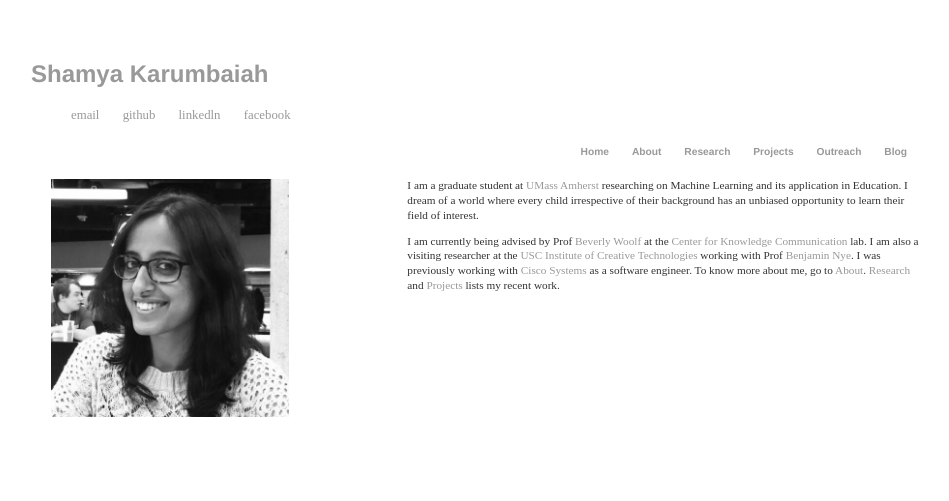
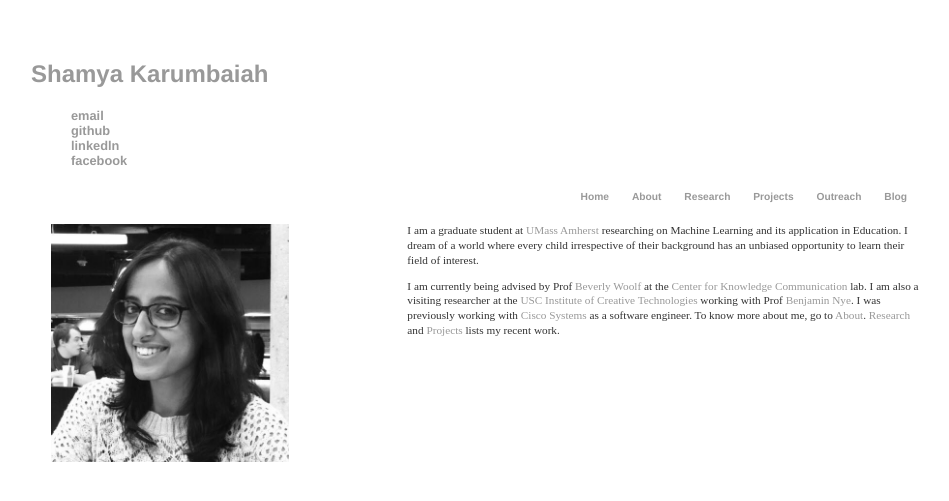
Before and after one commit to Shamya/shamyatest.github.io, a Jekyll site: the page built from index.html, in a window 1280 px wide. Shown: the top 501 px of the page, without its empty margins (161-1110 px from the left). Built offline with Jekyll 4.4.1, drawn with Linux system fonts in a browser that asks for light colours.

Commit message:
Update main.css

```diff
--- a/css/main.css
+++ b/css/main.css
@@ -20,8 +20,10 @@ nav ul li, footer ul li{
     margin-right: 20px;
 }
 header ul li {
-    display: inline;
-    margin-right: 20px;
+    font-family:'Helvetica', 'Arial', 'Sans-Serif';
+    padding: 0px;
+    list-style: none;
+    font-weight: bold;
 }
 a {
     text-decoration: none;
```
